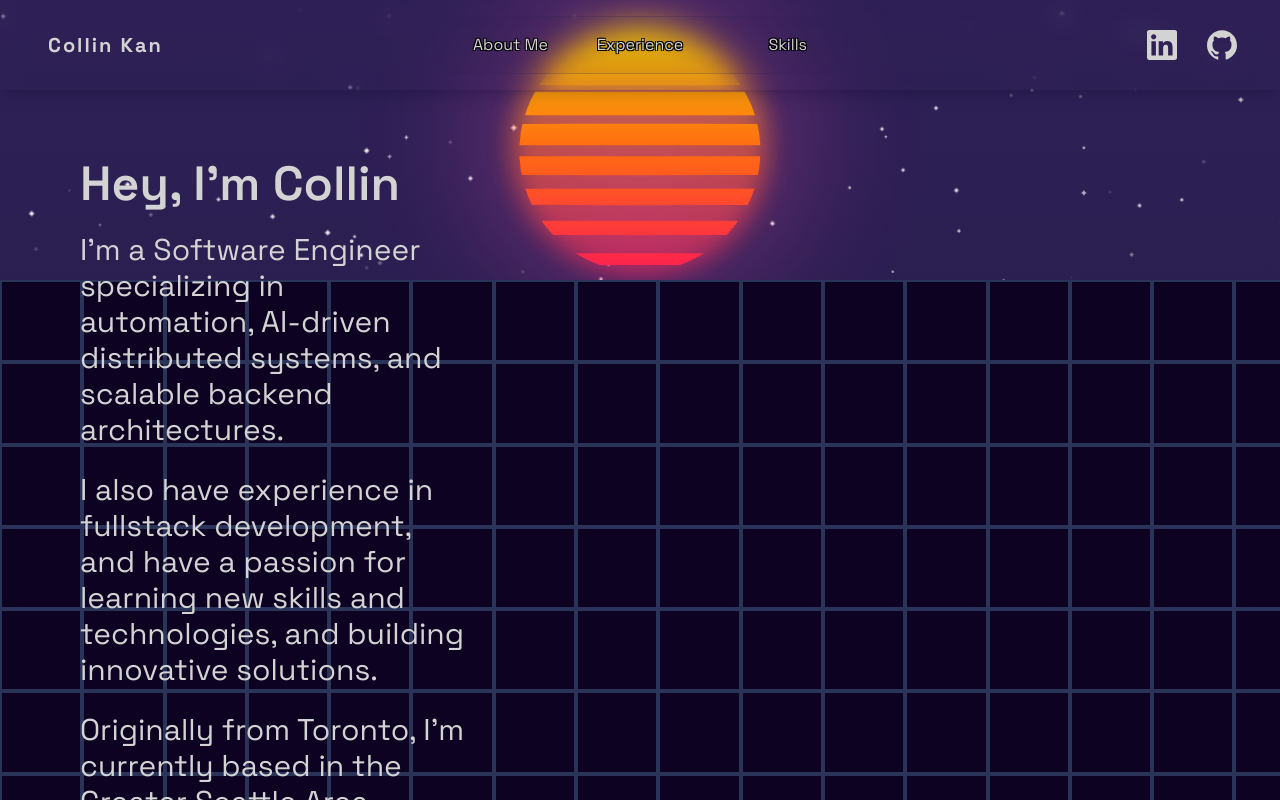
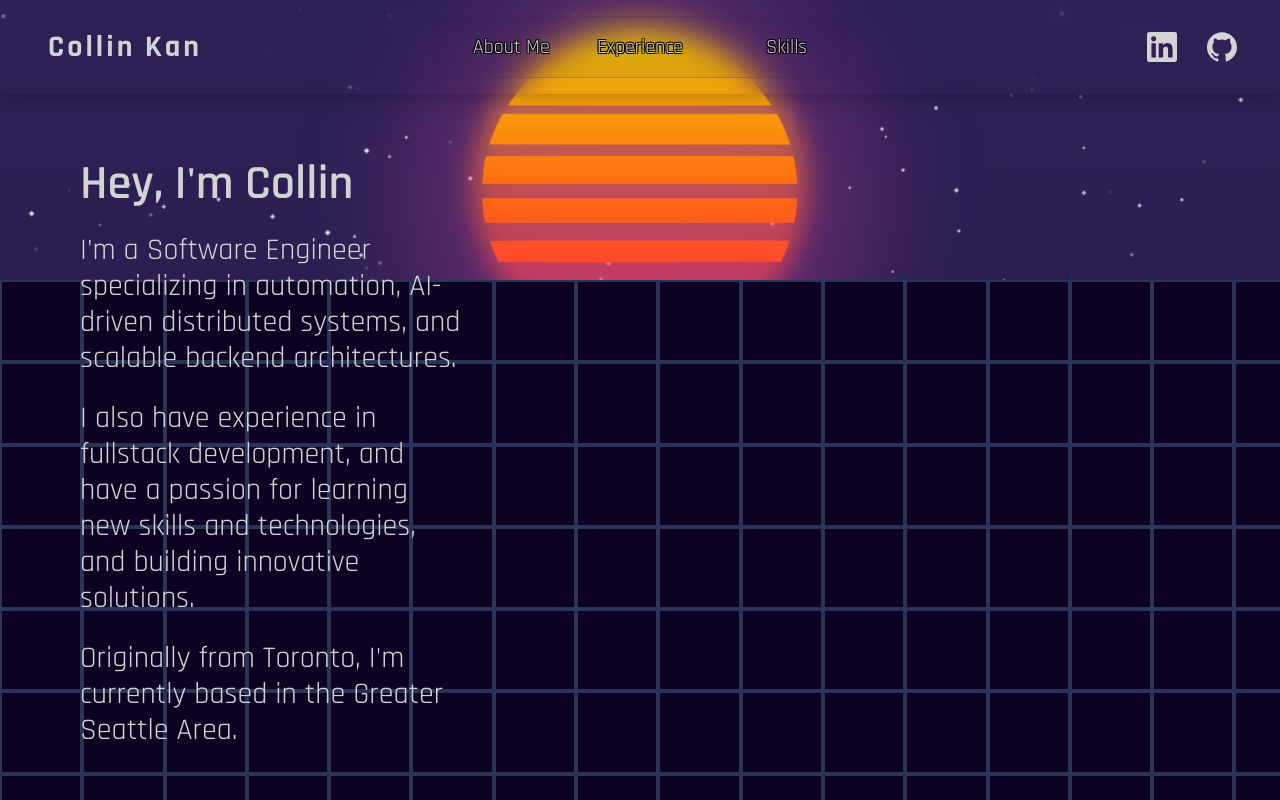
Before and after one commit to collinkan/collinkan.github.io, a Next.js app: page / in a window 1280 px wide. Shown: the top 800 px of the page. Built offline with nearby package versions, Linux system fonts and the light colour scheme; what tailwindcss-3d, tailwindcss-dotted-background would draw is missing.

Commit message:
font and style changes

```diff
--- a/app/(home)/components/Cards.tsx
+++ b/app/(home)/components/Cards.tsx
@@ -1,8 +1,27 @@
-import { useRef } from "react";
+import { useRef, useEffect } from "react";
 import { DraggableCardBody, DraggableCardContainer } from "@/components/ui/draggable-card";
+
+import { Rajdhani } from "next/font/google";
+const rajdhani = Rajdhani({ subsets: ["latin"], weight: ["300", "400", "500", "600", "700"] });
 
 export default function Cards() {
   const containerRef = useRef<HTMLDivElement>(null);
+
+  useEffect(() => {
+    const handleMouseMove = (e: MouseEvent) => {
+      const cards = document.querySelectorAll('.hover-glow-card');
+      cards.forEach((card) => {
+        const rect = card.getBoundingClientRect();
+        const x = e.clientX - rect.left;
+        const y = e.clientY - rect.top;
+        (card as HTMLElement).style.setProperty('--mouse-x', `${x}px`);
+        (card as HTMLElement).style.setProperty('--mouse-y', `${y}px`);
+      });
+    };
+    window.addEventListener('mousemove', handleMouseMove);
+    return () => window.removeEventListener('mousemove', handleMouseMove);
+  }, []);
+
   const items = [
     {
       title: "Python",
@@ -54,15 +73,24 @@ export default function Cards() {
     }
   ];
   return (
-      <DraggableCardContainer ref={containerRef} className="relative flex flex-wrap py-20 px-10 min-h-[50vh] items-center justify-center overflow-clip gap-5 z-10">
+      <DraggableCardContainer ref={containerRef} className={`relative flex flex-wrap py-20 px-10 min-h-[50vh] items-center justify-center overflow-clip gap-5 z-10 ${rajdhani.className}`}>
         {items.map((item, index) => (
-          <DraggableCardBody key={index} constraintsRef={containerRef} className="flex flex-col items-center justify-center w-[15%] aspect-square p-4 rounded-2xl border border-white/10 shadow-lg cursor-grab active:cursor-grabbing">
+          <DraggableCardBody key={index} constraintsRef={containerRef} className="hover-glow-card group overflow-hidden relative flex flex-col items-center justify-center w-[15%] aspect-square p-4 rounded-2xl border border-white/10 shadow-lg cursor-grab active:cursor-grabbing bg-black/40 backdrop-blur-sm">
+
+            {/* Glowing hover effect */}
+            <div
+              className="pointer-events-none absolute -inset-px opacity-0 transition duration-300 group-hover:opacity-100"
+              style={{
+                background: `radial-gradient(250px circle at var(--mouse-x) var(--mouse-y), rgba(0, 255, 255, 0.15), transparent 40%)`
+              }}
+            />
+
             <img
               src={item.image}
               alt={item.title}
               className="pointer-events-none relative z-10 h-1/2 w-1/2 object-contain"
             />
-            <h3 className="mt-4 text-center text-xs md:text-lg xl:text-2xl font-bold text-neutral-700 dark:text-neutral-300 line-clamp-1">
+            <h3 className="mt-4 text-center text-xs md:text-lg xl:text-2xl font-bold text-neutral-700 dark:text-neutral-300 line-clamp-1 relative z-10">
               {item.title}
             </h3>
           </DraggableCardBody>
--- a/app/(home)/components/Experience.tsx
+++ b/app/(home)/components/Experience.tsx
@@ -1,4 +1,7 @@
 import { Timeline } from "@/components/ui/timeline";
+
+import { Rajdhani } from "next/font/google";
+const rajdhani = Rajdhani({ subsets: ["latin"], weight: ["300", "400", "500", "600", "700"] });
 
 export default function Experience() {
     const data = [
@@ -6,9 +9,9 @@ export default function Experience() {
             title: "May 2025 - Present",
             content: (
                 <div>
-                    <h3 className="text-2xl font-semibold mb-2">Software Engineer</h3>
-                    <p className="text-xl italic text-synthTeal mb-4">Visa Inc. • Bellevue, WA</p>
-                    <ul className="list-disc pl-4 text-lg space-y-2">
+                    <h3 className="text-4xl font-bold tracking-wide mb-2">Software Engineer</h3>
+                    <p className="text-2xl italic text-synthTeal mb-4">Visa Inc. • Bellevue, WA</p>
+                    <ul className="list-disc pl-4 text-xl font-medium space-y-2">
                         <li>Architected an autonomous, LangChain-powered Kubernetes agent for dynamic root cause analysis of pod failures.</li>
                         <li>Engineered a continuous-learning RAG pipeline with Pinecone for automated K8s remediations and HITL escalations.</li>
                         <li>Standardized CI/CD workflows across 100+ repositories using GitHub Actions, saving 6+ hours weekly.</li>
@@ -23,9 +26,9 @@ export default function Experience() {
             title: "Feb 2024 - May 2025",
             content: (
                 <div>
-                    <h3 className="text-2xl font-semibold mb-2">Software Engineer</h3>
-                    <p className="text-xl italic text-synthTeal mb-4">Deloitte • Gilbert, AZ</p>
-                    <ul className="list-disc pl-4 text-lg space-y-2">
+                    <h3 className="text-4xl font-bold tracking-wide mb-2">Software Engineer</h3>
+                    <p className="text-2xl italic text-synthTeal mb-4">Deloitte • Gilbert, AZ</p>
+                    <ul className="list-disc pl-4 text-xl font-medium space-y-2">
                         <li>Modernized the Veterans Benefits Management System by migrating legacy interfaces to a decoupled React architecture.</li>
                         <li>Built a real-time data synchronization pipeline for the Exam Scheduling Assistant, reducing data staleness by 15%.</li>
                         <li>Developed robust session recovery and autosave mechanisms in React and TypeScript, boosting user efficiency by 30%.</li>
@@ -38,9 +41,9 @@ export default function Experience() {
             title: "Jun 2022 - Sep 2022",
             content: (
                 <div>
-                    <h3 className="text-2xl font-semibold mb-2">Software Engineer Intern</h3>
-                    <p className="text-xl italic text-synthTeal mb-4">Amazon • Toronto, ON, Canada</p>
-                    <ul className="list-disc pl-4 text-lg space-y-2">
+                    <h3 className="text-4xl font-bold tracking-wide mb-2">Software Engineer Intern</h3>
+                    <p className="text-2xl italic text-synthTeal mb-4">Amazon • Toronto, ON, Canada</p>
+                    <ul className="list-disc pl-4 text-xl font-medium space-y-2">
                         <li>Designed a Lambda and DynamoDB pipeline to process 1M+ daily fulfillment events across global regions for real-time observability.</li>
                         <li>Built a self-healing AWS StepFunctions and CloudWatch service, cutting production failures by 80% and improving response times by 40%.</li>
                         <li>Streamlined cross-team workflows with TypeScript automations, eliminating 8+ hours of weekly overhead.</li>
@@ -52,9 +55,9 @@ export default function Experience() {
             title: "May 2021 - Apr 2022",
             content: (
                 <div>
-                    <h3 className="text-2xl font-semibold mb-2">Software Engineer Intern</h3>
-                    <p className="text-xl italic text-synthTeal mb-4">SequoiaDB • Markham, ON, Canada</p>
-                    <ul className="list-disc pl-4 text-lg space-y-2">
+                    <h3 className="text-4xl font-bold tracking-wide mb-2">Software Engineer Intern</h3>
+                    <p className="text-2xl italic text-synthTeal mb-4">SequoiaDB • Markham, ON, Canada</p>
+                    <ul className="list-disc pl-4 text-xl font-medium space-y-2">
                         <li>Developed a high-performance Go monitoring API for 300+ DB clusters, improving legacy Python runtimes by 38%.</li>
                         <li>Architected a Bash orchestration layer for multi-VM provisioning, saving 10+ hours of manual setup weekly.</li>
                         <li>Built an automated API integration testing framework using Karate, eliminating 15+ hours of manual regression testing per week.</li>
@@ -66,9 +69,9 @@ export default function Experience() {
             title: "Sep 2020 - Dec 2020",
             content: (
                 <div>
-                    <h3 className="text-2xl font-semibold mb-2">Undergraduate Teaching Assistant</h3>
-                    <p className="text-xl italic text-synthTeal mb-4">McMaster University • Hamilton, ON, Canada</p>
-                    <ul className="list-disc pl-4 text-lg space-y-2">
+                    <h3 className="text-4xl font-bold tracking-wide mb-2">Undergraduate Teaching Assistant</h3>
+                    <p className="text-2xl italic text-synthTeal mb-4">McMaster University • Hamilton, ON, Canada</p>
+                    <ul className="list-disc pl-4 text-xl font-medium space-y-2">
                         <li>Led technical instruction for 30+ students, architecting and debugging Verilog logic for FPGA integrations.</li>
                     </ul>
                 </div>
@@ -77,7 +80,17 @@ export default function Experience() {
     ];
 
     return (
-        <div id="experience" className="relative w-full pb-20 pointer-events-none scroll-mt-20">
+        <div id="experience" className={`relative w-full pb-20 pointer-events-none scroll-mt-20 ${rajdhani.className}`}>
+            <style>{`
+                #experience * {
+                    font-family: ${rajdhani.style.fontFamily} !important;
+                }
+
+                /* Shrink the gap between the Experience header and the first timeline item */
+                #experience .py-20 {
+                    padding-bottom: 2rem !important;
+                }
+            `}</style>
             <div>
                 <Timeline data={data} />
             </div>
--- a/app/(home)/components/HeroSection.tsx
+++ b/app/(home)/components/HeroSection.tsx
@@ -1,6 +1,9 @@
+import { Rajdhani } from "next/font/google";
+const rajdhani = Rajdhani({ subsets: ["latin"], weight: ["300", "400", "500", "600", "700"] });
+
 export default function Intro() {
     return (
-        <div id="about-me" className='relative min-h-screen flex flex-col pointer-events-none px-20 pt-40 pb-20 text-synthText'>
+        <div id="about-me" className={`relative min-h-screen flex flex-col pointer-events-none px-20 pt-40 pb-20 text-synthText ${rajdhani.className}`}>
             <div className='w-[30vw] text-wrap'>
                 <h1 className='font-semibold text-5xl'>
                     Hey, I&#39;m Collin
--- a/app/(home)/components/Navbar.tsx
+++ b/app/(home)/components/Navbar.tsx
@@ -3,6 +3,9 @@ import { SiLinkedin, SiGithub } from "react-icons/si";
 import { Sections } from "../types/models/SectionProps";
 import { TextAlign } from "../types/enums/TextAlign";
 import { animate } from "framer-motion";
+
+import { Rajdhani } from "next/font/google";
+const rajdhani = Rajdhani({ subsets: ["latin"], weight: ["300", "400", "500", "600", "700"] });
 
 export default function Navbar() {
     const socials = [
@@ -37,13 +40,13 @@ export default function Navbar() {
     };
 
     return (
-        <nav className="
+        <nav className={`
             fixed z-[999] p-4 w-full flex justify-between items-center
             shadow-lg shadow-synthBlack/15 bg-synthTransparent
-            backdrop-blur-md text-synthText"
+            backdrop-blur-md text-synthText ${rajdhani.className}`}
         >
             <span className="px-8 w-1/3 flex justify-start items-center gap-10 ">
-                <a href="#about-me" onClick={(e) => handleScroll(e, "#about-me")} className="font-bold text-xl tracking-widest cursor-pointer hover:text-synthTeal hover:drop-shadow-[0_0_8px_theme('colors.synthTeal')] transition-all duration-300 ease-in-out">
+                <a href="#about-me" onClick={(e) => handleScroll(e, "#about-me")} className="font-bold text-3xl tracking-widest cursor-pointer hover:text-synthTeal hover:drop-shadow-[0_0_8px_theme('colors.synthTeal')] transition-all duration-300 ease-in-out">
                     Collin Kan
                 </a>
             </span>
@@ -51,7 +54,7 @@ export default function Navbar() {
             <span className="
                 w-1/3 h-auto flex justify-between items-center
                 border border-synthTransparent/20 bg-synthTransparent
-                px-10 py-4 rounded-3xl text-synthText
+                px-10 py-4 rounded-3xl text-xl text-synthText
                 [text-shadow:-1px_-1px_0_#000,1px_-1px_0_#000,-1px_1px_0_#000,1px_1px_0_#000]"
             >
                 {Sections.map((section, index) => {
--- a/app/(home)/components/Sunset.tsx
+++ b/app/(home)/components/Sunset.tsx
@@ -13,13 +13,6 @@ export default function Sunset() {
 
     useEffect(() => {
         let rafId: number
-        let vw3 = window.innerWidth * 0.03
-
-        const handleResize = () => {
-            vw3 = window.innerWidth * 0.03
-        }
-        window.addEventListener('resize', handleResize)
-
         const animate = () => {
             const targetY = window.scrollY
 
@@ -31,7 +24,7 @@ export default function Sunset() {
                 sunGlowRef.current.style.transform = `translate3d(-50%, ${currentYSunGlow.current * 0.5}px, 0)`
             }
             if (pinkGlowRef.current) {
-                pinkGlowRef.current.style.transform = `translate3d(-50%, ${currentYPinkGlow.current * 0.5 - vw3}px, 0)`
+                pinkGlowRef.current.style.transform = `translate3d(-50%, ${currentYPinkGlow.current * 0.5 - 40}px, 0)`
             }
             if (sunRef.current) {
                 sunRef.current.style.transform = `translate3d(-50%, ${currentYSun.current * 0.5}px, 0)`
@@ -44,7 +37,6 @@ export default function Sunset() {
 
         return () => {
             cancelAnimationFrame(rafId)
-            window.removeEventListener('resize', handleResize)
         }
     }, [])
 
@@ -53,20 +45,20 @@ export default function Sunset() {
             {/* Sun glow effect */}
             <div
                 ref={sunGlowRef}
-                className='absolute left-1/2 w-[20vw] h-[20vw] rounded-full bg-gradientSun blur-md opacity-60 will-change-transform'
+                className='absolute left-1/2 w-[335px] h-[335px] rounded-full bg-gradientSun blur-md opacity-60 will-change-transform'
                 style={{ transform: 'translate3d(-50%, 0px, 0)' }}
             ></div>
 
             <div
                 ref={pinkGlowRef}
-                className='absolute left-1/2 w-[25vw] h-[25vw] rounded-full bg-synthPink blur-3xl opacity-30 will-change-transform'
+                className='absolute left-1/2 w-[450px] h-[450px] rounded-full bg-synthPink blur-3xl opacity-30 will-change-transform'
                 style={{ transform: 'translate3d(-50%, 0px, 0)' }}
             ></div>
 
             {/* Sun */}
             <div
                 ref={sunRef}
-                className='absolute left-1/2 w-[20vw] h-[20vw] rounded-full will-change-transform'
+                className='absolute left-1/2 w-[335px] h-[335px] rounded-full will-change-transform'
                 style={{ transform: 'translate3d(-50%, 0px, 0)' }}
             >
                 <span
--- a/app/(home)/page.tsx
+++ b/app/(home)/page.tsx
@@ -7,10 +7,14 @@ import GridBackground from "./components/GridBackground"
 import Stars from "./components/Stars"
 import Cards from "./components/Cards"
 import Experience from "./components/Experience"
+import CRTOverlay from "./components/CRTOverlay"
+
+import { Rajdhani } from "next/font/google";
+const rajdhani = Rajdhani({ subsets: ["latin"], weight: ["300", "400", "500", "600", "700"] });
 
 export default function Page() {
   return (
-    <div className="min-h-[200vh] bg-gradient-to-b from-synthBG to-black">
+    <div className={`min-h-[200vh] bg-gradient-to-b from-synthBG to-black ${rajdhani.className}`}>
       <div>
         <Navbar />
         <Stars />
@@ -19,15 +23,13 @@ export default function Page() {
         <HeroSection />
         <Experience />
 
-        <div className="w-full font-sans px-20 text-synthText pointer-events-none z-20 relative">
+        <div className="w-full px-20 text-synthText pointer-events-none z-20 relative">
           <div className="max-w-7xl pt-10">
             <h2 className="text-5xl font-semibold text-synthText">Skills</h2>
           </div>
         </div>
 
         <Cards />
-
-        {/* Anchor to force scrolling to the absolute bottom */}
         <div id="page-bottom" />
       </div>
     </div >
```
